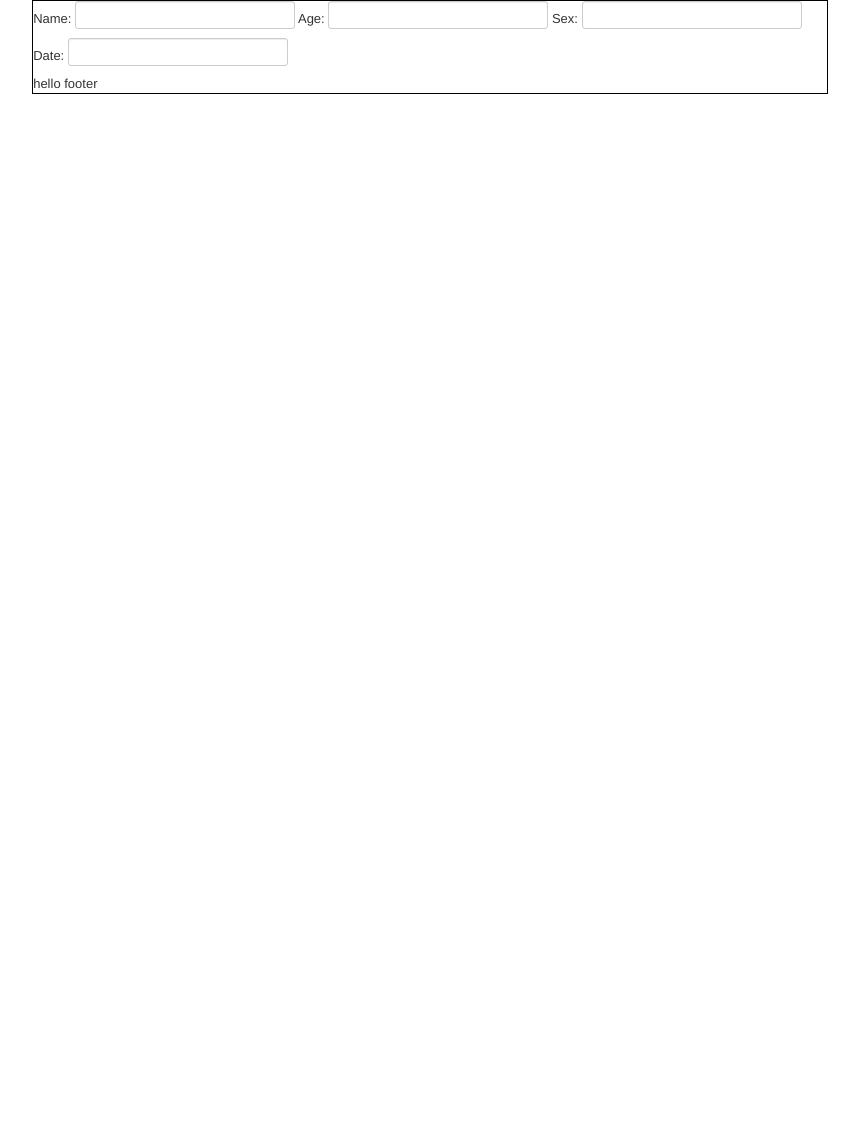
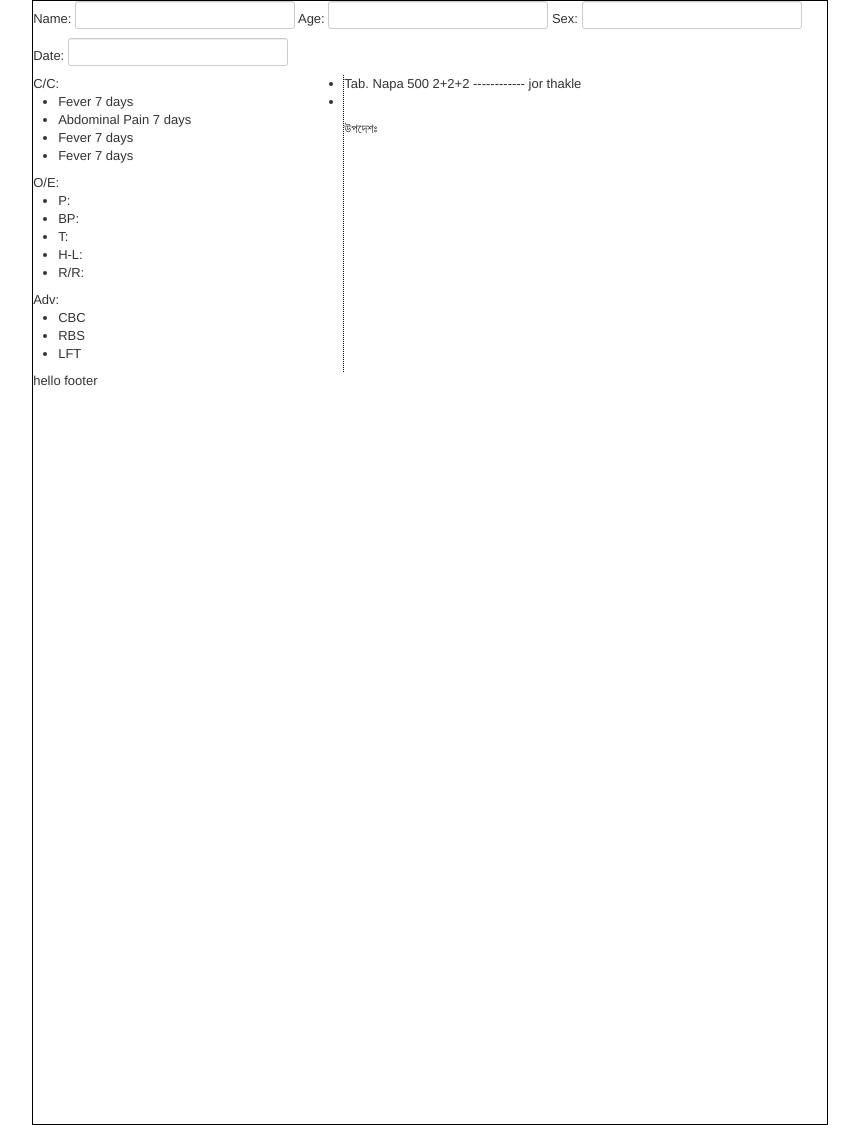
Before and after one commit to saidul/prescribe, a PHP site: page /index.html in a window 1280 px wide. Shown: the whole page, without its empty margins (210-1069 px from the left). Before the commit the page ends 94 px from the top, so only its background shows below. Run offline with PHP 8.4, Linux system fonts and the light colour scheme.

Commit message:
making structure

```diff
--- a/assets/style.css
+++ b/assets/style.css
@@ -1,6 +1,17 @@
 .wrapper{
   width: 210mm;
-  max-height: 297mm;
+  height: 297mm;
   border: 1px solid black;
   margin: 0 auto;
 }
+
+.left-bar {
+    width: 33%;
+    float: left;
+    border-right: 1px dotted black;
+}
+
+.left-right {
+    width: 66%;
+    float: left;
+}
--- a/index.html
+++ b/index.html
@@ -46,9 +46,45 @@
   Name: <input type="text" /> Age: <input type="text" /> Sex: <input type="text" /> Date: <input type="text">
   </header>
 
-  <div>
+  <div class="container">
+      <div class="left-bar">
+          C/C:
+          <ul>
+              <li><span class="complain">Fever</span> <span class="comment">7 days</span></li>
+              <li><span class="complain">Abdominal Pain</span> <span class="comment">7 days</span></li>
+              <li><span class="complain">Fever</span> <span class="comment">7 days</span></li>
+              <li><span class="complain">Fever</span> <span class="comment">7 days</span></li>
+          </ul>
 
+          O/E:
+          <ul>
+              <li>P: </li>
+              <li>BP: </li>
+              <li>T: </li>
+              <li>H-L: </li>
+              <li>R/R: </li>
+          </ul>
+          Adv:
+          <ul>
+              <li>CBC</li>
+              <li>RBS</li>
+              <li>LFT</li>
 
+          </ul>
+      </div>
+      <div class="right-bar">
+          <ul>
+              <li>
+                  Tab. Napa 500
+                  2+2+2 ------------ jor thakle
+              </li>
+              <li>
+
+              </li>
+          </ul>
+          উপদেশঃ
+
+      </div>
   </div>
 
   <footer>
```
Also changed, not shown: assets/js/dao.js (+13 -0 lines).
